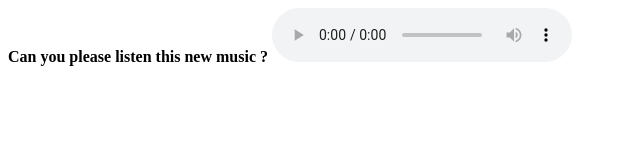
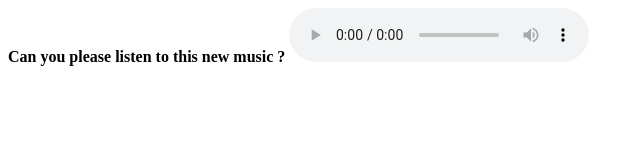
Before and after one commit to ClickMePls/ClickMePls.github.io, a plain HTML site: page index.html in a window 1280 px wide. Shown: the whole page, without its empty margins (0-643 px from the left). Drawn offline with Linux system fonts and the light colour scheme.

Commit message:
HMMMMMMMMMMMMMMMMMMMM

```diff
--- a/index.html
+++ b/index.html
@@ -1,4 +1,4 @@
-<b>Can you please listen this new music ?</b>
+<b>Can you please listen to this new music ?</b>
 
 <audio controls autoplay>
     <source src="coolmusic.mp3" type="audio/mpeg">
```
